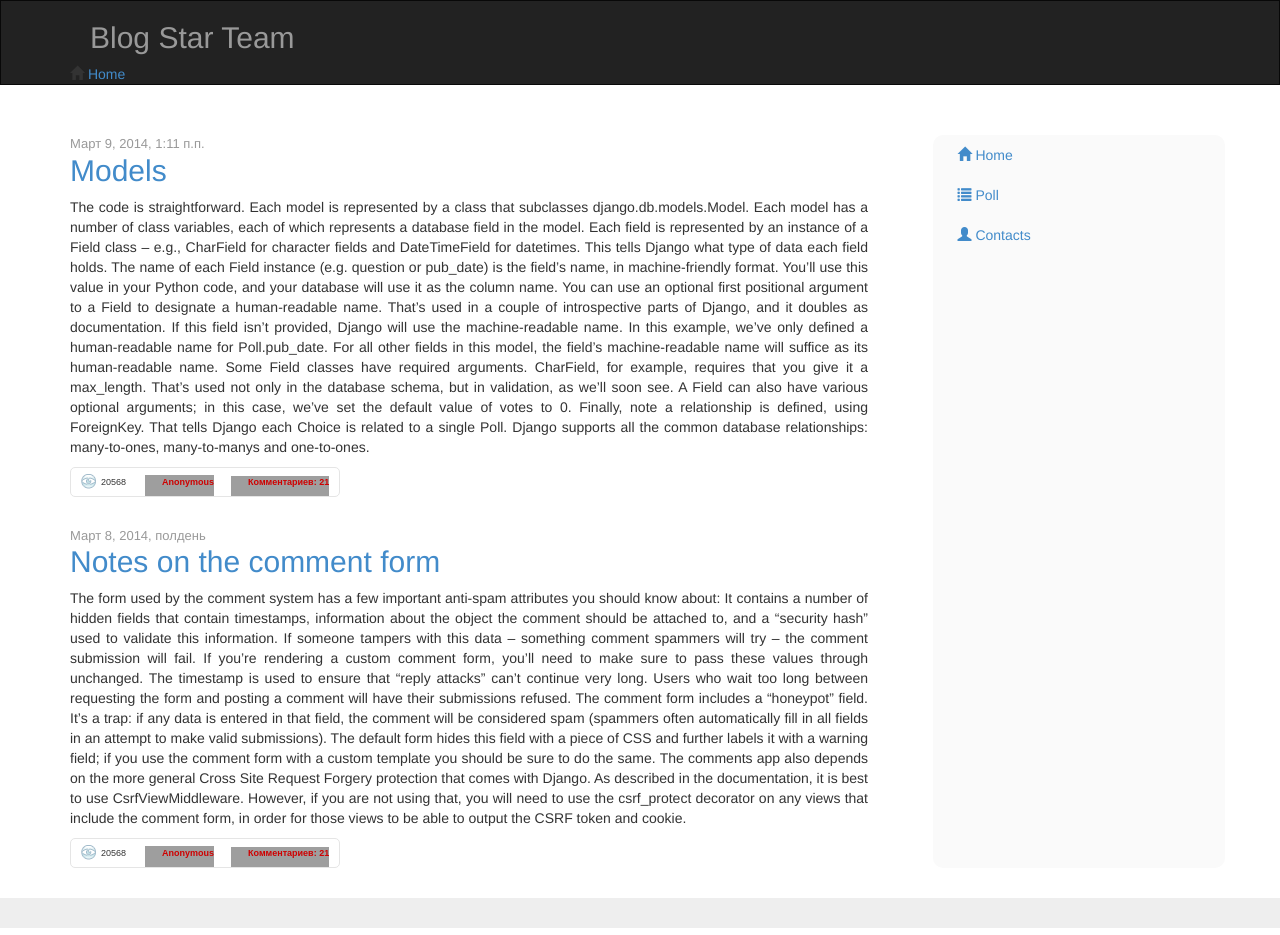
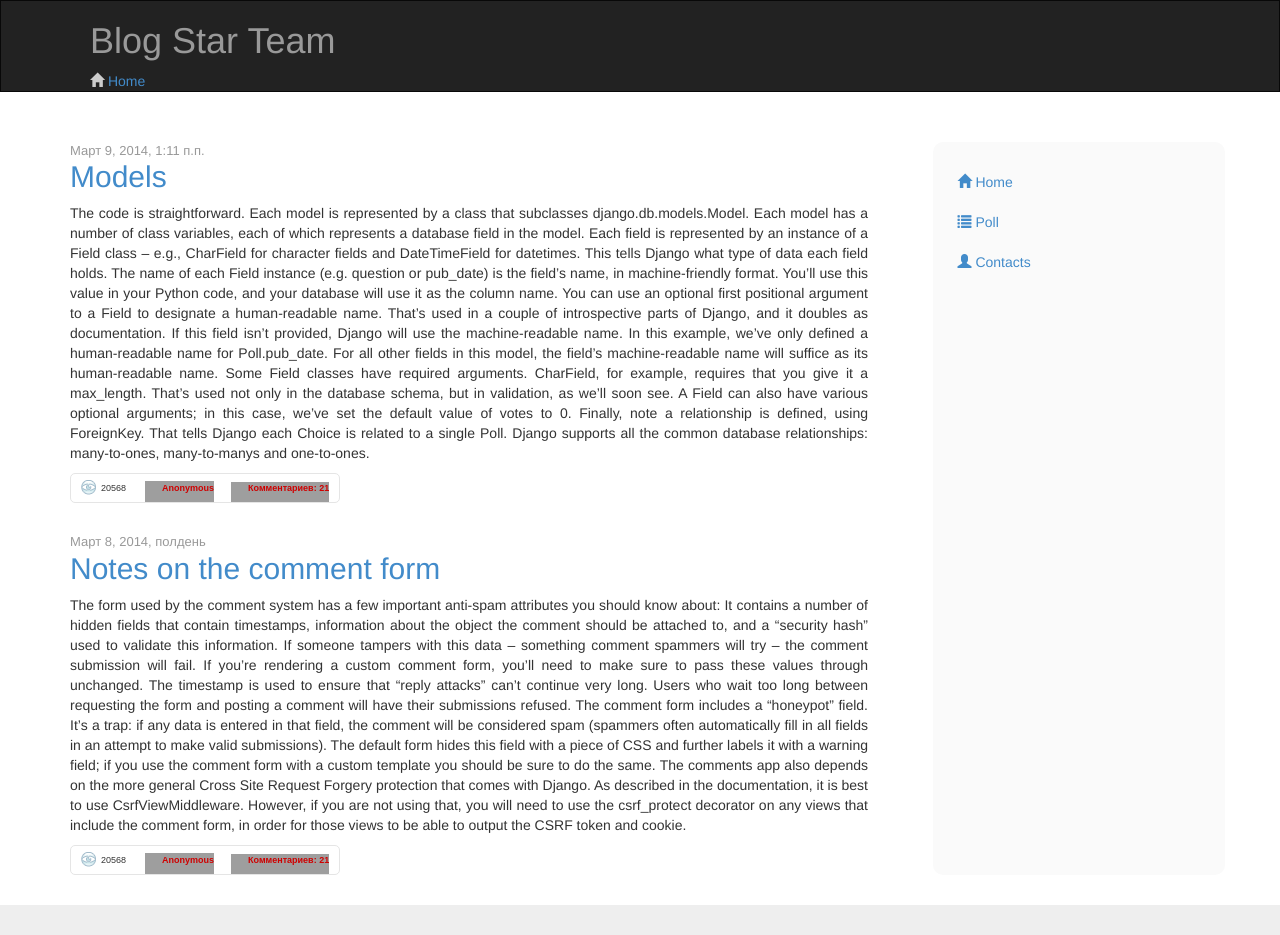
Before and after one commit to kaera/shtbs_blog, a Django app: page /blog/ in a window 1280 px wide. Run offline with Django 3.2, Linux system fonts and the light colour scheme; data comes from the database, SQL or seed files in the repository; parts of the project's set-up code (start-up, migrations or seed data) failed here and were passed over; some libraries are stand-ins or nearby versions; grey boxes are pictures that could not be loaded.

Commit message:
Переход к комментариям; рефакторинг

```diff
--- a/blog/templates/blog/base.html
+++ b/blog/templates/blog/base.html
@@ -11,8 +11,8 @@
             <div class="navbar navbar-inverse">
                 <div class="navbar-inner">
                     <div class="container">
-                        <h2 class="logo">Blog Star Team </h2>
-                            <i class="glyphicon glyphicon-home icon-white"> </i>
+                        <h1 class="logo">Blog Star Team</h1>
+                            <i class="glyphicon glyphicon-home glyphicon-white"></i>
                             <a href="{% url 'list' %}" class="">Home</a>
                     </div>
                 </div>
@@ -22,24 +22,25 @@
         <section class='page'>
             <div class="container">
                 <aside class='sidebar'>
-                    <!-- <h2>Сайдбар</h2> -->
                     <ul class="nav nav-list">
-  <li class="nav-header">
-  </li>
+                        <li class="nav-header"></li>
                         <li class="active">
                             <a href="{% url 'list' %}">
                                 <i class="glyphicon glyphicon-home"></i>
-    Home</a>
+                                Home
+                            </a>
                         </li>
                         <li>
                             <a href="#">
                                 <i class="glyphicon glyphicon-list"></i>
-    Poll</a>
+                                Poll
+                            </a>
                         </li>
                         <li>
                             <a href="#">
                                 <i class="glyphicon glyphicon-user"></i>
-    Contacts</a>
+                                Contacts
+                            </a>
                         </li>
                     </ul>
                 </aside>
--- a/blog/templates/blog/post_detail.html
+++ b/blog/templates/blog/post_detail.html
@@ -7,8 +7,8 @@
         <h2>{{ post.title }}</a></h2>
             <div class="post-content">{{ post.content }}</div>
 </div>
-<div class="comments">
-<i class='glyphicon glyphicon-comment'></i>
-<div class='comments_title'>Комментарии</div>
+<div id="comments" class="comments">
+    <i class='glyphicon glyphicon-comment'></i>
+    <span>Комментарии</span>
 </div>
 {% endblock %}
--- a/blog/templates/blog/post_list.html
+++ b/blog/templates/blog/post_list.html
@@ -17,11 +17,10 @@
                         <div class="author">
                             <a title="Автор текста" href="">Anonymous</a>
                         </div>
-                        <div class="comments">
-                            <a title="Читать комментарии" href="http://habrahabr.ru/post/215091/#comments">Комментариев: <span class="all">21</span> </a>
+                        <div class="infopanel-comments">
+                            <a title="Читать комментарии" href="{{ post.get_absolute_url }}#comments">Комментариев: <span class="all">21</span> </a>
                         </div>
                     </div>
-                    <!-- <div class="clear"></div> -->
                 </div>
             </div>
         {% empty %}
--- a/static/main.css
+++ b/static/main.css
@@ -9,6 +9,12 @@ body {
 
 .logo {
     color: #999;
+    margin-left: 20px;
+}
+
+/* TODO: снести */
+.glyphicon-white {
+    color: #ccc;
     margin-left: 20px;
 }
 
@@ -32,8 +38,8 @@ body {
     border-radius: 10px;
     min-height: 100px;
 }
-.sidebar .nav .nav-list {
-    margin-top: 20 px;
+.sidebar .nav.nav-list {
+    margin-top: 20px;
 }
 
 .posts {
@@ -58,7 +64,7 @@ body {
     color: #999;
 }
 
-.post .infopanel_wrapper {
+.comments {
     margin-top: 10px;
 }
 
@@ -75,6 +81,10 @@ body {
 
 
 /* копипаста с хабра */
+
+.infopanel_wrapper {
+    margin-top: 10px;
+}
 
 .infopanel {
     display: inline-block;
@@ -107,22 +117,22 @@ body {
 }
 
 .infopanel .author a,
-.infopanel .comments a {
+.infopanel-comments a {
     font-size:9px;
     color:#CF0000;
     text-decoration:none;
 }
 
 .infopanel .author a:hover,
-.infopanel .comments a:hover {
+.infopanel-comments a:hover {
     color:#f17d7d;
 }
 
-.infopanel .comments a {
+.infopanel-comments a {
     padding-left: 17px;
 }
 
-.infopanel .comments {
+.infopanel-comments {
     float:left;
     line-height:27px;
     margin-left:17px;
```
Lines whose indentation alone changed are shown as unchanged.
